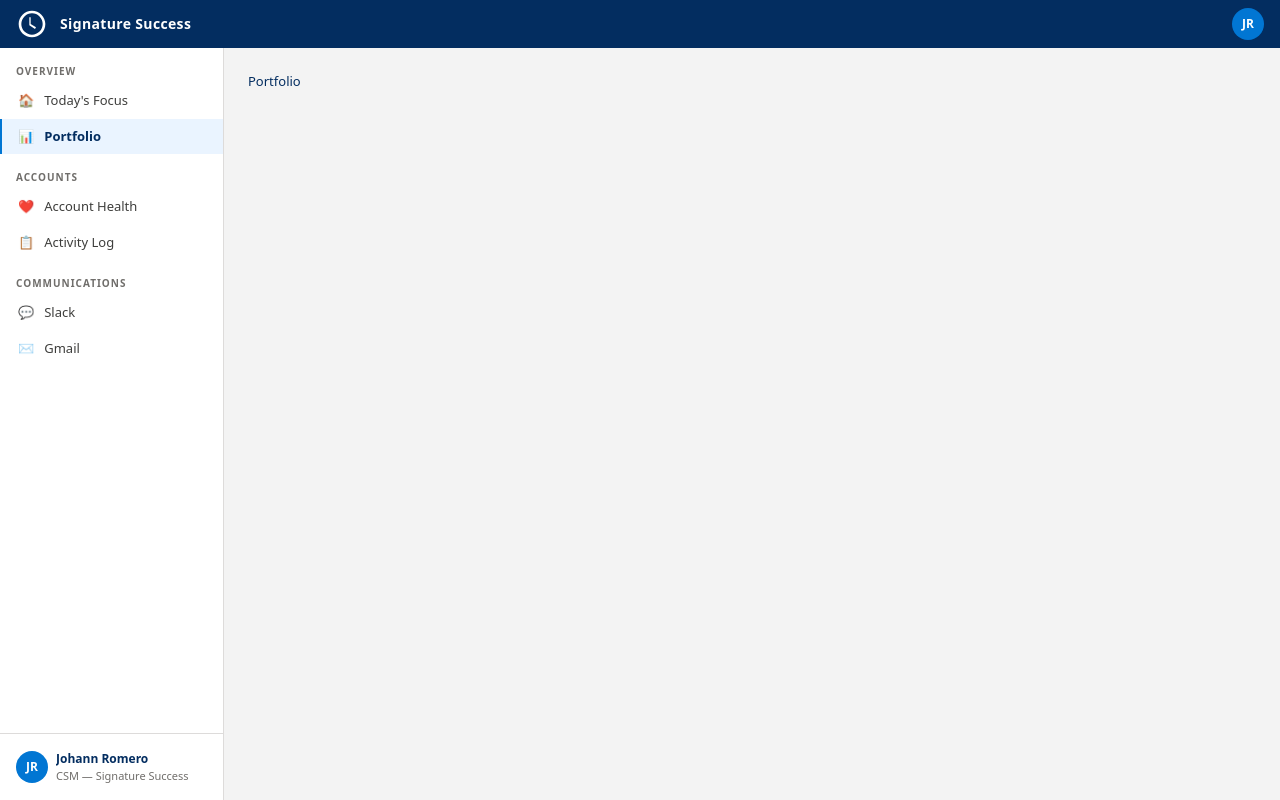
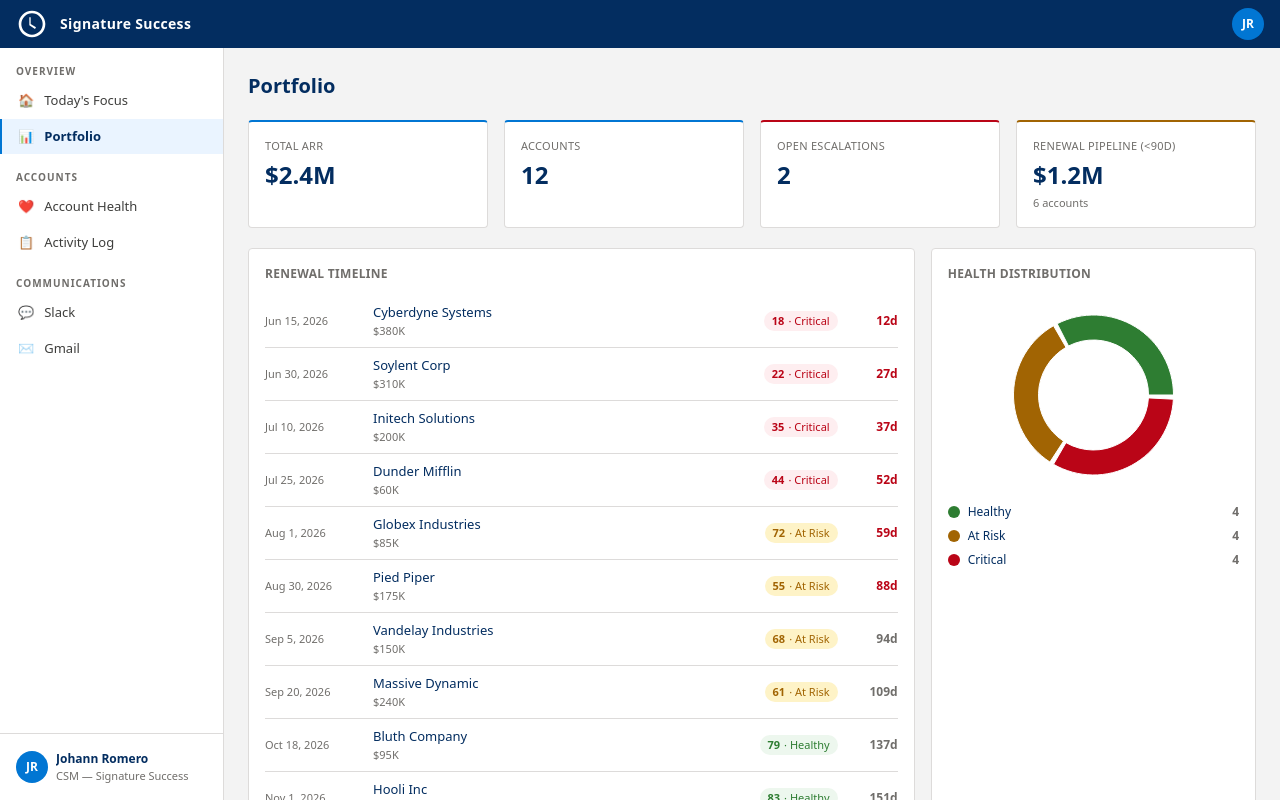
Before and after one commit to johannromero-sfdc/d360-signature-dashboard, a React (Vite) app: page /portfolio in a window 1280 px wide. Built offline with nearby package versions, Linux system fonts and the light colour scheme.

Commit message:
feat: implement Portfolio page with donut chart and renewal timeline

```diff
--- a/src/pages/Portfolio.tsx
+++ b/src/pages/Portfolio.tsx
@@ -1 +1,116 @@
-export function Portfolio() { return <div>Portfolio</div> }
+import type { ReactNode } from 'react'
+import { PieChart, Pie, Cell, Tooltip, ResponsiveContainer } from 'recharts'
+import { StatCard } from '../components/StatCard'
+import { HealthBadge } from '../components/HealthBadge'
+import { getAllAccounts, getRenewalsWithin } from '../lib/data'
+import { formatCurrency, formatDate, healthTier } from '../lib/utils'
+
+function Card({ title, children }: { title: string; children: ReactNode }) {
+  return (
+    <div className="bg-white border border-[#DDDBDA] rounded-[4px] p-4">
+      <h2 className="text-[12px] font-semibold text-[#706E6B] uppercase tracking-wide mb-3">{title}</h2>
+      {children}
+    </div>
+  )
+}
+
+export function Portfolio() {
+  const accounts = getAllAccounts('renewalDate')
+  const totalArr = accounts.reduce((s, a) => s + a.arr, 0)
+  const renewals90 = getRenewalsWithin(90)
+  const renewalArr = renewals90.reduce((s, a) => s + a.arr, 0)
+  const escalations = accounts.filter(a => a.healthScore < 35).length
+
+  const greenCount = accounts.filter(a => healthTier(a.healthScore) === 'green').length
+  const yellowCount = accounts.filter(a => healthTier(a.healthScore) === 'yellow').length
+  const redCount = accounts.filter(a => healthTier(a.healthScore) === 'red').length
+
+  const pieData = [
+    { name: 'Healthy', value: greenCount, color: '#2E7D32' },
+    { name: 'At Risk', value: yellowCount, color: '#A16403' },
+    { name: 'Critical', value: redCount, color: '#BA0517' },
+  ]
+
+  return (
+    <div className="space-y-5">
+      <h1 className="text-xl font-bold text-[#032D60]">Portfolio</h1>
+
+      <div className="grid grid-cols-4 gap-4">
+        <StatCard label="Total ARR" value={formatCurrency(totalArr)} accent="blue" />
+        <StatCard label="Accounts" value={accounts.length} accent="blue" />
+        <StatCard label="Open Escalations" value={escalations} accent={escalations > 0 ? 'red' : 'green'} />
+        <StatCard label="Renewal Pipeline (<90d)" value={formatCurrency(renewalArr)} sub={`${renewals90.length} accounts`} accent="yellow" />
+      </div>
+
+      <div className="grid grid-cols-3 gap-4">
+        <div className="col-span-2">
+          <Card title="Renewal Timeline">
+            <div className="space-y-0">
+              {accounts.map(a => {
+                const days = Math.ceil((new Date(a.renewalDate).getTime() - new Date('2026-06-03').getTime()) / 86_400_000)
+                return (
+                  <div key={a.id} className="flex items-center gap-3 py-2 border-b border-[#DDDBDA] last:border-0">
+                    <div className="w-24 text-[11px] text-[#706E6B] shrink-0">{formatDate(a.renewalDate)}</div>
+                    <div className="flex-1 min-w-0">
+                      <p className="text-[13px] font-medium text-[#032D60]">{a.name}</p>
+                      <p className="text-[11px] text-[#706E6B]">{formatCurrency(a.arr)}</p>
+                    </div>
+                    <HealthBadge score={a.healthScore} />
+                    <span className={`text-[12px] font-semibold w-12 text-right shrink-0 ${days <= 90 ? 'text-[#BA0517]' : 'text-[#706E6B]'}`}>{days}d</span>
+                  </div>
+                )
+              })}
+            </div>
+          </Card>
+        </div>
+
+        <Card title="Health Distribution">
+          <ResponsiveContainer width="100%" height={200}>
+            <PieChart>
+              <Pie data={pieData} cx="50%" cy="50%" innerRadius={55} outerRadius={80} dataKey="value" paddingAngle={3}>
+                {pieData.map(entry => <Cell key={entry.name} fill={entry.color} />)}
+              </Pie>
+              <Tooltip formatter={(v: number, n: string) => [`${v} accounts`, n]} />
+            </PieChart>
+          </ResponsiveContainer>
+          <div className="flex flex-col gap-1.5 mt-2">
+            {pieData.map(d => (
+              <div key={d.name} className="flex items-center gap-2 text-[12px]">
+                <span className="w-3 h-3 rounded-full shrink-0" style={{ background: d.color }} />
+                <span className="text-[#032D60]">{d.name}</span>
+                <span className="ml-auto font-semibold text-[#706E6B]">{d.value}</span>
+              </div>
+            ))}
+          </div>
+        </Card>
+      </div>
+
+      <Card title="All Accounts">
+        <table className="w-full text-[13px]">
+          <thead>
+            <tr className="text-[11px] text-[#706E6B] border-b border-[#DDDBDA]">
+              <th className="text-left pb-2 font-semibold">Account</th>
+              <th className="text-right pb-2 font-semibold">ARR</th>
+              <th className="text-left pb-2 font-semibold">Health</th>
+              <th className="text-left pb-2 font-semibold">Renewal</th>
+              <th className="text-right pb-2 font-semibold">Open CTAs</th>
+              <th className="text-left pb-2 font-semibold">Last Contact</th>
+            </tr>
+          </thead>
+          <tbody>
+            {accounts.map(a => (
+              <tr key={a.id} className="border-b border-[#DDDBDA] last:border-0 hover:bg-[#F3F3F3]">
+                <td className="py-2 font-medium text-[#032D60]">{a.name}</td>
+                <td className="py-2 text-right">{formatCurrency(a.arr)}</td>
+                <td className="py-2"><HealthBadge score={a.healthScore} /></td>
+                <td className="py-2 text-[#706E6B]">{formatDate(a.renewalDate)}</td>
+                <td className="py-2 text-right">{a.openCtas}</td>
+                <td className="py-2 text-[#706E6B]">{formatDate(a.lastContactDate)}</td>
+              </tr>
+            ))}
+          </tbody>
+        </table>
+      </Card>
+    </div>
+  )
+}
```
